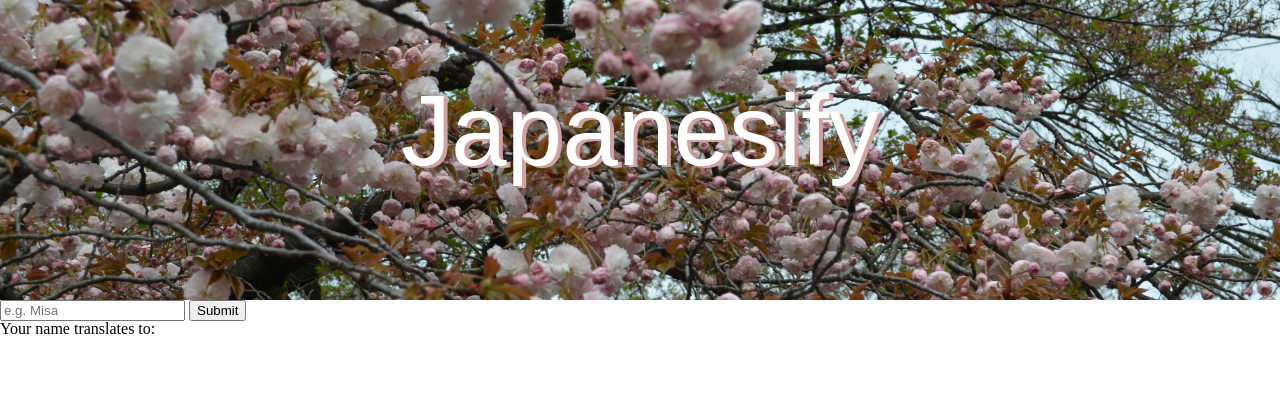
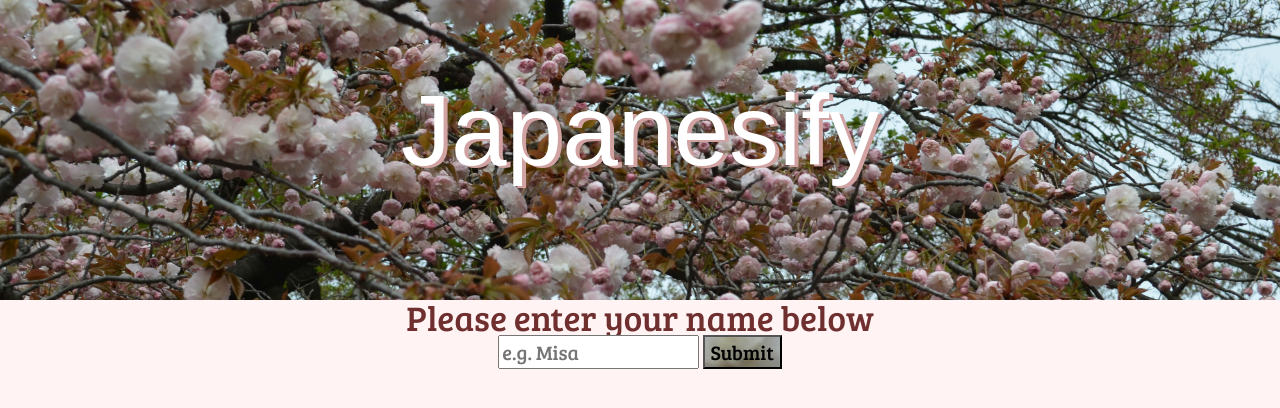
Before and after one commit to MisaOgura/japanesify, a website: page app/index.html in a window 1280 px wide. Drawn offline with nearby package versions, Linux system fonts and the light colour scheme; a web font is replaced by a local one.

Commit message:
Adding CSS styling

```diff
--- a/app/assets/css/stylesheet.css
+++ b/app/assets/css/stylesheet.css
@@ -1,3 +1,9 @@
+body {
+  text-align: center;
+  background-color: #FFF3F3;
+}
+
+
 header {
   background-image: url("/assets/images/cherryblossom2.JPG");
   background-size: 100%;
@@ -9,9 +15,32 @@ header {
 }
 
 h1 {
-  text-align: center;
   font-size:100px;
   text-shadow: 4px 2px #D0A2A2;
   color: white;
   font-family: 'Aladin', sans-serif;
 }
+
+main {
+  color: #702F2F;
+  font-family: 'Bree Serif', sans-serif;
+}
+
+h2 {
+  font-size: 35px;
+}
+
+b {
+  font-size: 100px;
+}
+
+input {
+  font-family: 'Bree Serif', sans-serif;
+  font-size: 20px;
+}
+
+button {
+  background-image: url("/assets/images/cherryblossom2.JPG");
+  font-family: 'Bree Serif', sans-serif;
+  font-size: 20px;
+}
--- a/app/index.html
+++ b/app/index.html
@@ -5,6 +5,7 @@
     <title>Japanesify</title>
     <link rel="stylesheet" href="assets/css/reset.css" type="text/css">
     <link rel="stylesheet" href="assets/css/stylesheet.css" type="text/css">
+    <link href="//fonts.googleapis.com/css?family=Bree Serif&subset=latin" rel="stylesheet" type="text/css">
     <link href="//fonts.googleapis.com/css?family=Aladin&subset=latin" rel="stylesheet" type="text/css">
     <script src="bower_components/angular/angular.js"></script>
     <script src="js/app.js"></script>
@@ -21,12 +22,13 @@
     <main ng-controller="japanesifyController as ctrl">
       <section>
         <form>
+          <h2 >Please enter your name below</h2>
           <input type="text" id="input" ng-model="name" placeholder="e.g. Misa">
           <button id="submit" ng-click="ctrl.newTranslation(name)">Submit</button>
         </form>
       </section>
       <section>
-        <h2>Your name translates to:</h2>
+        <h2 ng-show="ctrl.translationObj.japanese">Your name translates to:</h2>
         <b class="translation">{{ctrl.translationObj.japanese}}</b>
       </section>
     </main>
```
